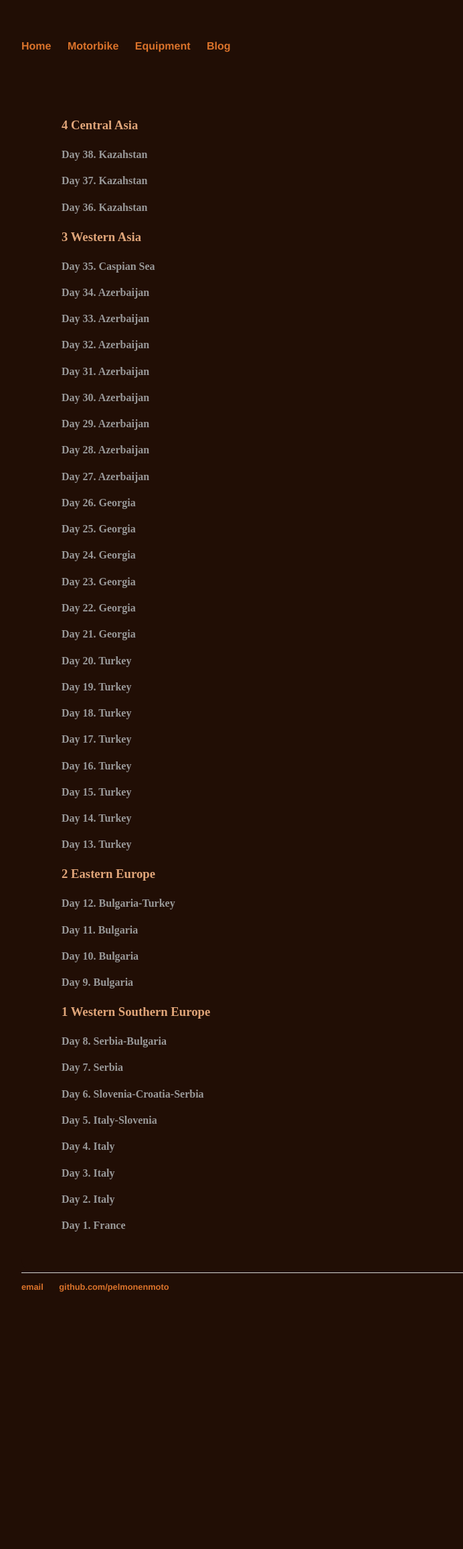
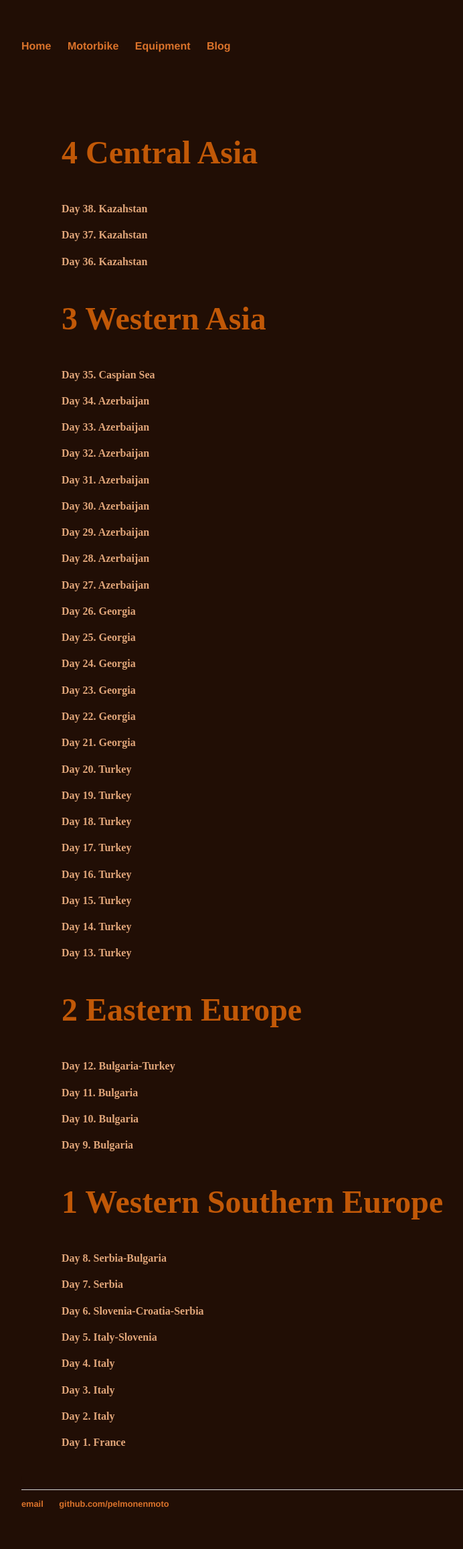
Before and after one commit to PepGonella/pelmonenmoto.github.io, a Jekyll site: the page built from etapes.md, in a window 1280 px wide. Shown: the whole page at 67% size, without its empty margins (160-852 px from the left). Built offline with Jekyll 4.4.1, drawn with Linux system fonts in a browser that asks for light colours; before the commit the page ends 1989 px from its top, so only the background shows below that.

Commit message:
change colors

```diff
--- a/css/main.css
+++ b/css/main.css
@@ -14,7 +14,7 @@ nav ul li, footer ul li {
 }
 a {
     text-decoration: none;
-    color: #999;
+    color: rgb(224 165 121);
 }
 a:hover {
     text-decoration: underline;
@@ -113,5 +113,6 @@ h4 {
 }
 
 h3 {
-  color: rgb(224 165 121);
+  font-size: 3em;
+  color: #c15807;
 }
```
